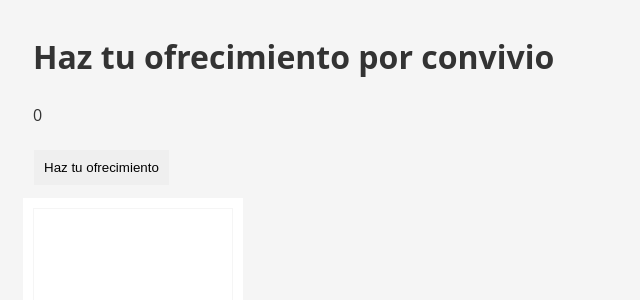
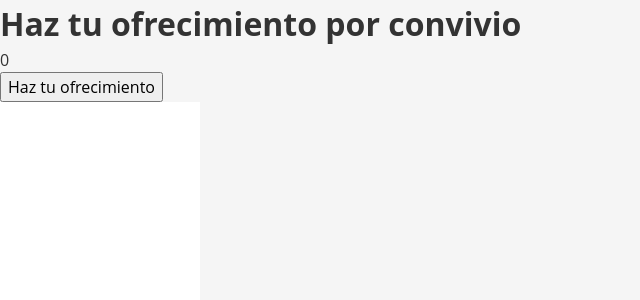
Before and after one commit to mvc-bogota/convivio, a SvelteKit app: page / in a window 1280 px wide. Shown: the top 300 px of the page, without its empty margins (0-640 px from the left). Built offline with nearby package versions, Linux system fonts and the light colour scheme.

Commit message:
:truck: change base css to be better positioned globally

```diff
--- /dev/null
+++ b/src/app.css
@@ -0,0 +1,83 @@
+/* Box sizing rules */
+*,
+*::before,
+*::after {
+    box-sizing: border-box;
+}
+
+/* Remove default margin */
+body,
+h1,
+h2,
+h3,
+h4,
+p,
+figure,
+blockquote,
+dl,
+dd {
+    margin: 0;
+}
+
+/* Remove list styles on ul, ol elements with a list role, which suggests default styling will be removed */
+ul[role='list'],
+ol[role='list'] {
+    list-style: none;
+}
+
+/* Set core root defaults */
+html:focus-within {
+    scroll-behavior: smooth;
+}
+
+/* Set core body defaults */
+body {
+    min-height: 100vh;
+    text-rendering: optimizeSpeed;
+    line-height: 1.5;
+}
+
+/* A elements that don't have a class get default styles */
+a:not([class]) {
+    text-decoration-skip-ink: auto;
+}
+
+/* Make images easier to work with */
+img,
+picture {
+    max-width: 100%;
+    display: block;
+}
+
+/* Inherit fonts for inputs and buttons */
+input,
+button,
+textarea,
+select {
+    font: inherit;
+}
+
+/* Remove all animations, transitions and smooth scroll for people that prefer not to see them */
+@media (prefers-reduced-motion: reduce) {
+    html:focus-within {
+        scroll-behavior: auto;
+    }
+
+    *,
+    *::before,
+    *::after {
+        animation-duration: 0.01ms !important;
+        animation-iteration-count: 1 !important;
+        transition-duration: 0.01ms !important;
+        scroll-behavior: auto !important;
+    }
+}
+
+/* Set global font */
+body {
+    font-family: 'Open Sans', sans-serif;
+    font-size: 16px;
+    line-height: 1.5;
+    color: #333;
+    background-color: #f5f5f5;
+}
--- a/src/lib/assets/global.css
+++ /dev/null
@@ -1,32 +0,0 @@
-/* Reset default browser styles */
-* {
-    margin: 0;
-    padding: 0;
-    box-sizing: border-box;
-}
-
-/* Set global font */
-body {
-    font-family: 'Open Sans', sans-serif;
-    font-size: 16px;
-    line-height: 1.5;
-    color: #333;
-}
-
-/* Add a background color */
-body {
-    background-color: #f5f5f5;
-}
-
-/* Add a border and padding to all elements */
-* {
-    border: 1px solid #f5f5f5;
-    padding: 10px;
-}
-
-/* Add a hover effect to buttons */
-button:hover {
-    background-color: #f5f5f5;
-    color: #333;
-    cursor: pointer;
-}
--- /dev/null
+++ b/src/routes/+layout.svelte
@@ -0,0 +1,5 @@
+<script>
+    import '../app.css';
+</script>
+
+<slot />
--- a/src/routes/+page.svelte
+++ b/src/routes/+page.svelte
@@ -1,7 +1,6 @@
 <script>
     export let data;
 
-    import '$lib/assets/global.css';
     import { enhance } from '$app/forms';
     import MarbleJar from './MarbleJar.svelte';
 </script>
```
